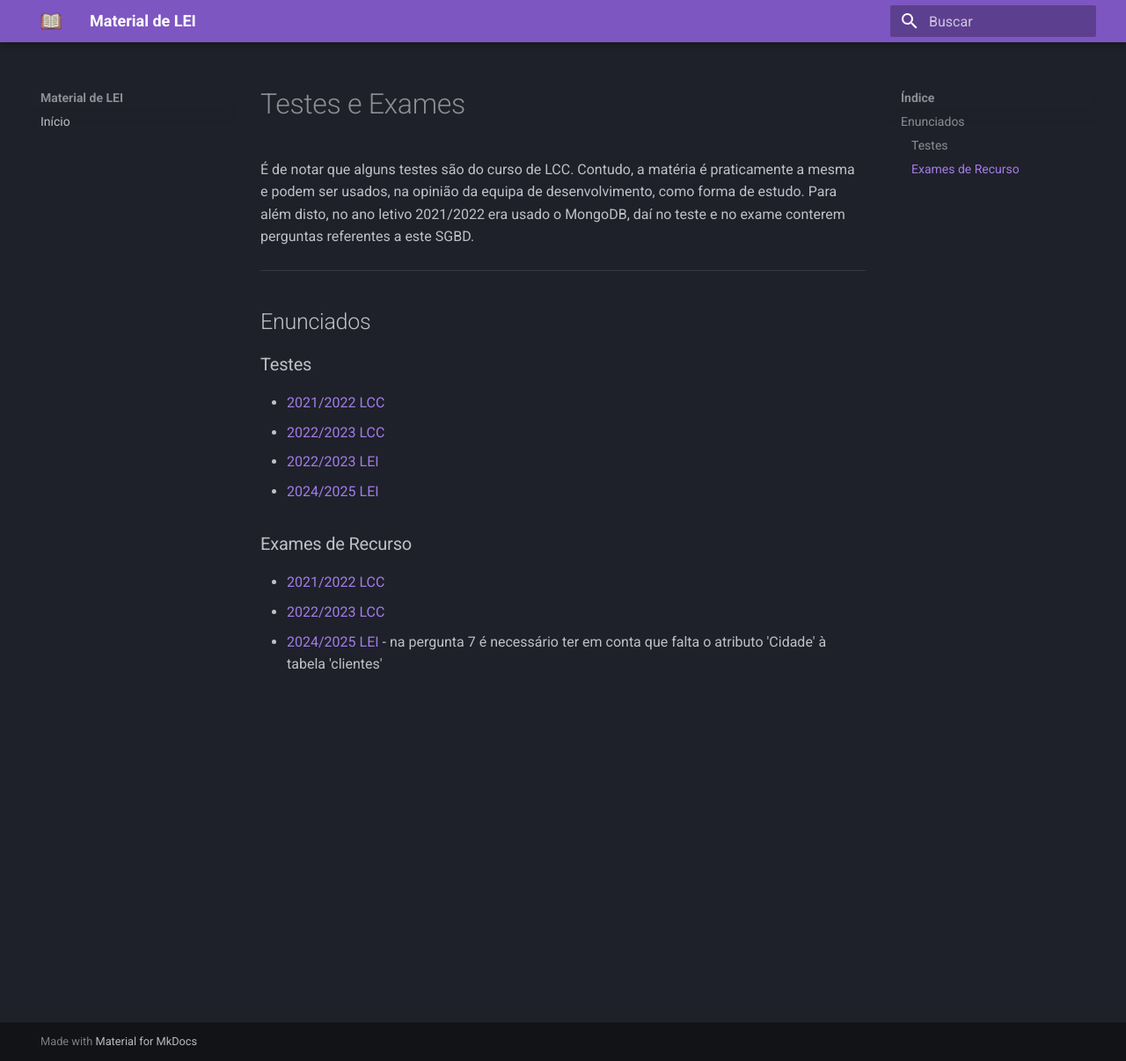
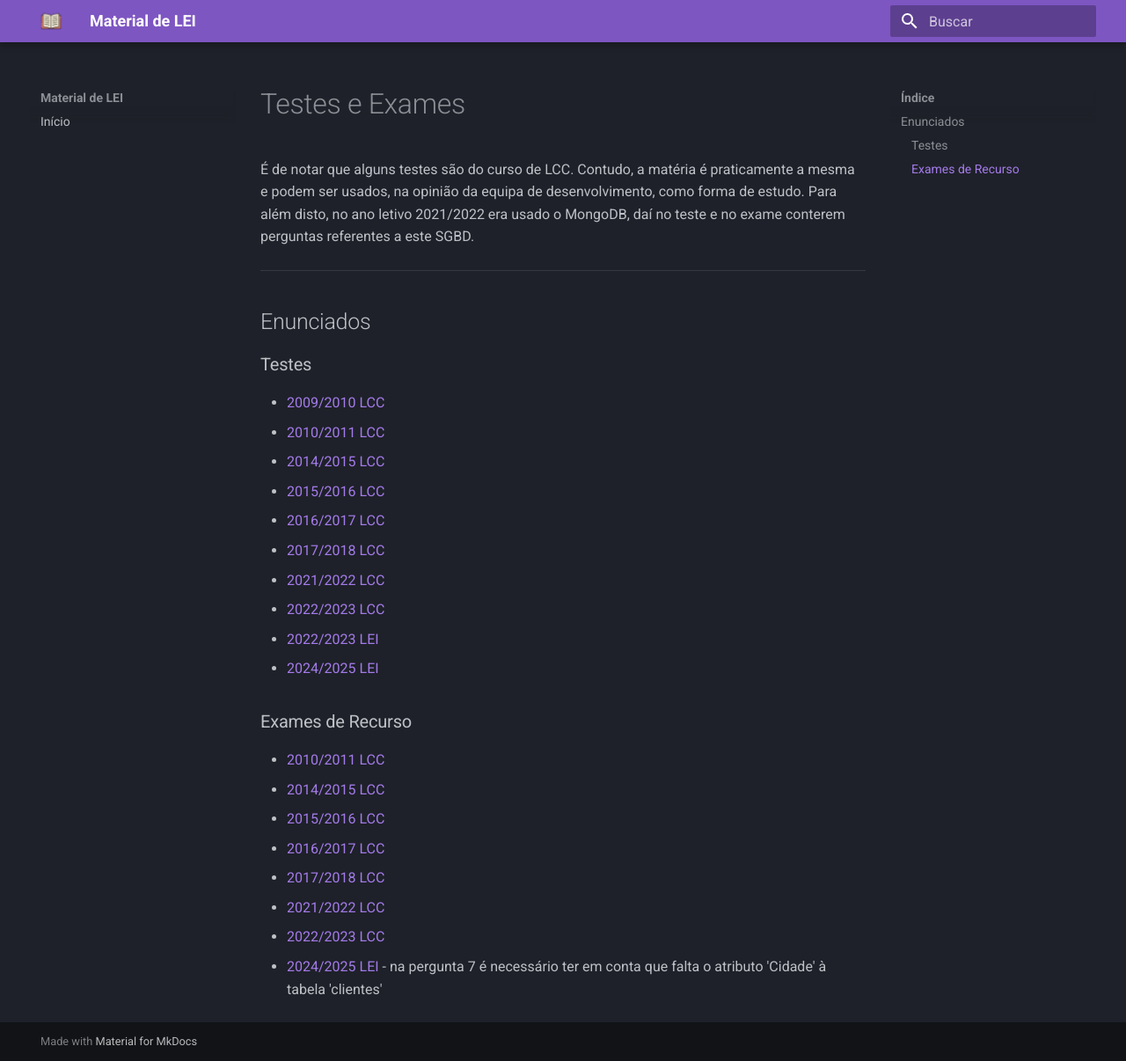
Before and after one commit to eduardo106919/LEI-Material-Estudo, an MkDocs documentation site: the page built from docs/BD/Testes e Exames/README.md, in a window 1280 px wide and 1206 px high. Shown: the whole window at 88% size. Built offline with MkDocs 1.6.1 and Material for MkDocs 9.7.7, drawn with Linux system fonts in a browser that asks for light colours.

Commit message:
Adicionei + testes e exames a lógica e dei fix ao erro do repositorio do mano de LCC

```diff
--- a/docs/BD/Testes e Exames/README.md
+++ b/docs/BD/Testes e Exames/README.md
@@ -8,6 +8,12 @@ Para além disto, no ano letivo 2021/2022 era usado o MongoDB, daí no teste e n
 
 ### Testes
 
+* [2009/2010 LCC](teste_2009_2010_LCC.pdf)
+* [2010/2011 LCC](teste_2010_2011_LCC.pdf)
+* [2014/2015 LCC](teste_2014_2015_LCC.pdf)
+* [2015/2016 LCC](teste_2015_2016_LCC.pdf)
+* [2016/2017 LCC](teste_2016_2017_LCC.pdf)
+* [2017/2018 LCC](teste_2017_2018_LCC.pdf)
 * [2021/2022 LCC](teste_2021_2022_LCC.pdf)
 * [2022/2023 LCC](teste_2022_2023_LCC.pdf)
 * [2022/2023 LEI](teste_2022_2023_LEI.pdf)
@@ -15,6 +21,11 @@ Para além disto, no ano letivo 2021/2022 era usado o MongoDB, daí no teste e n
 
 ### Exames de Recurso
 
+* [2010/2011 LCC](exame_2010_2011_LCC.pdf)
+* [2014/2015 LCC](exame_2014_2015_LCC.pdf)
+* [2015/2016 LCC](exame_2015_2016_LCC.pdf)
+* [2016/2017 LCC](exame_2016_2017_LCC.pdf)
+* [2017/2018 LCC](exame_2017_2018_LCC.pdf)
 * [2021/2022 LCC](exame_2021_2022_LCC.pdf)
 * [2022/2023 LCC](exame_2022_2023_LCC.pdf)
 * [2024/2025 LEI](exame_2024_2025_LEI.pdf) - na pergunta 7 é necessário ter em conta que falta o atributo 'Cidade' à tabela 'clientes'
```
Also changed, not shown: docs/Algoritmos/README.md (+1 -1 lines), 11 other files.
